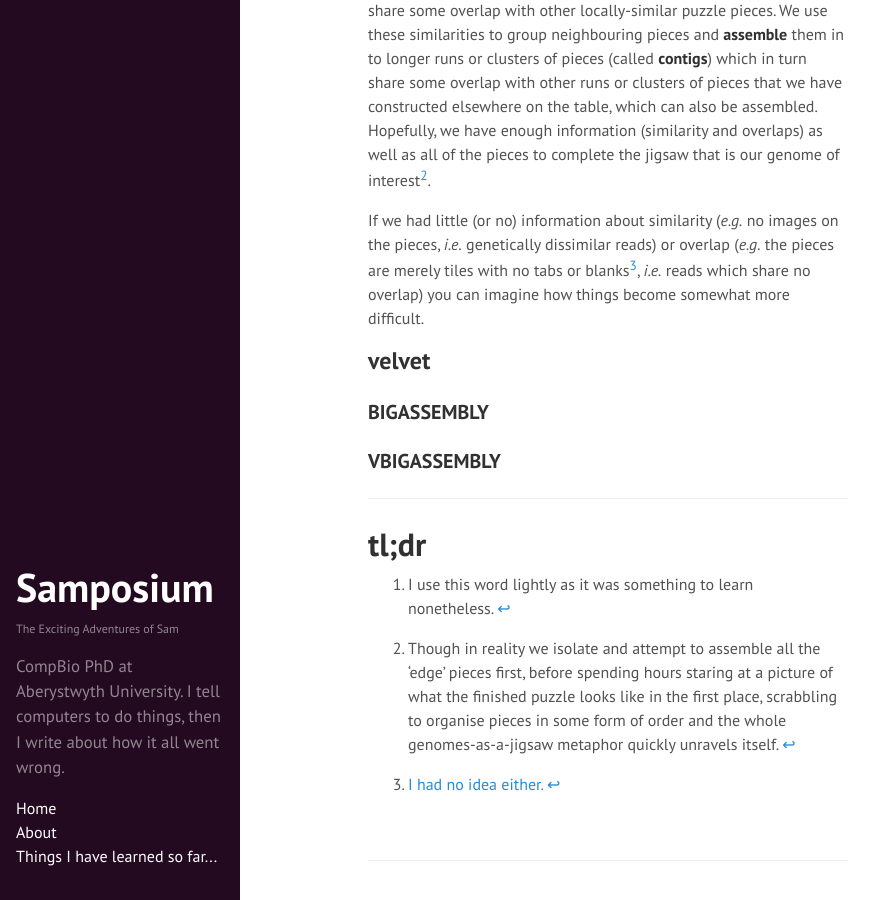
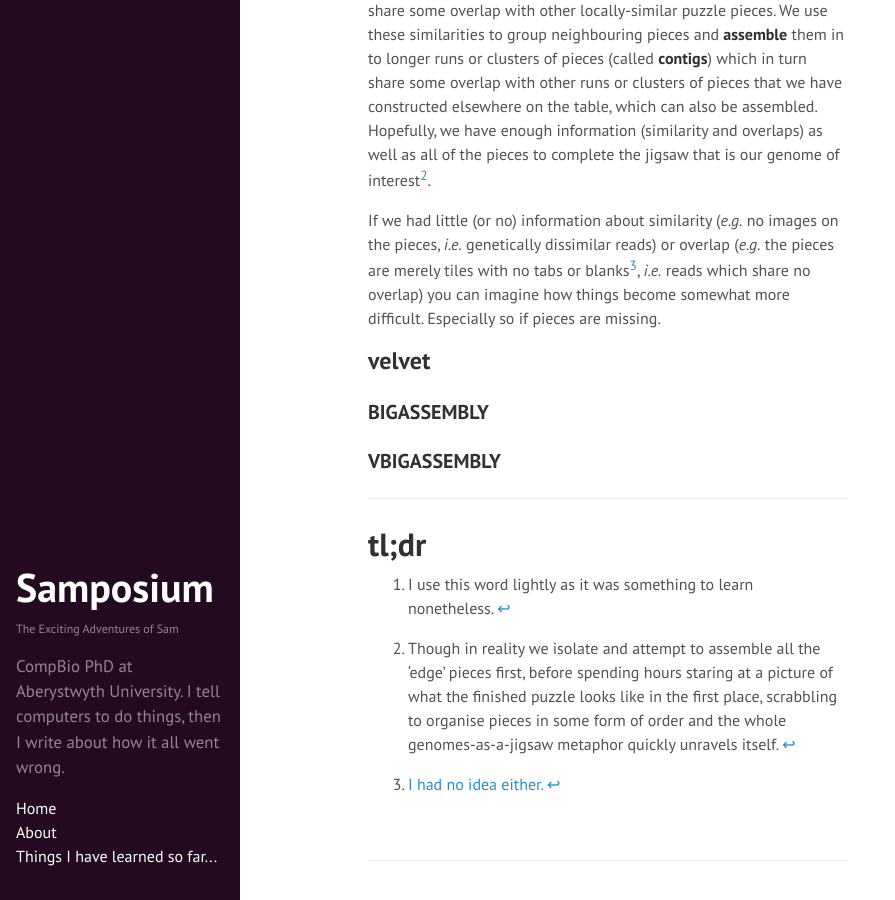
Before and after one commit to SamStudio8/samstudio8.github.io.off, a Jekyll site: the page built from _posts/2015-04-23-the-story-so-far-p3.md, in a window 1280 px wide and 900 px high, scrolled down 1030 px. Shown: the whole window, without its empty margins (0-895 px from the left). Built offline with Jekyll 4.4.1, drawn with Linux system fonts in a browser that asks for light colours; Markdown is read by kramdown in place of the engine named in the settings.

Commit message:
Update 2015-04-23-the-story-so-far-p3.md

```diff
--- a/_posts/2015-04-23-the-story-so-far-p3.md
+++ b/_posts/2015-04-23-the-story-so-far-p3.md
@@ -28,7 +28,8 @@ the jigsaw that is our genome of interest[^2].
 
 If we had little (or no) information about similarity (*e.g.* no images on the pieces, *i.e.* genetically
 dissimilar reads) or overlap (*e.g.* the pieces are merely tiles with no tabs or blanks[^3], *i.e.* reads
-which share no overlap) you can imagine how things become somewhat more difficult.
+which share no overlap) you can imagine how things become somewhat more difficult. Especially so if pieces
+are missing.
 
 ## velvet
 ### BIGASSEMBLY
```
